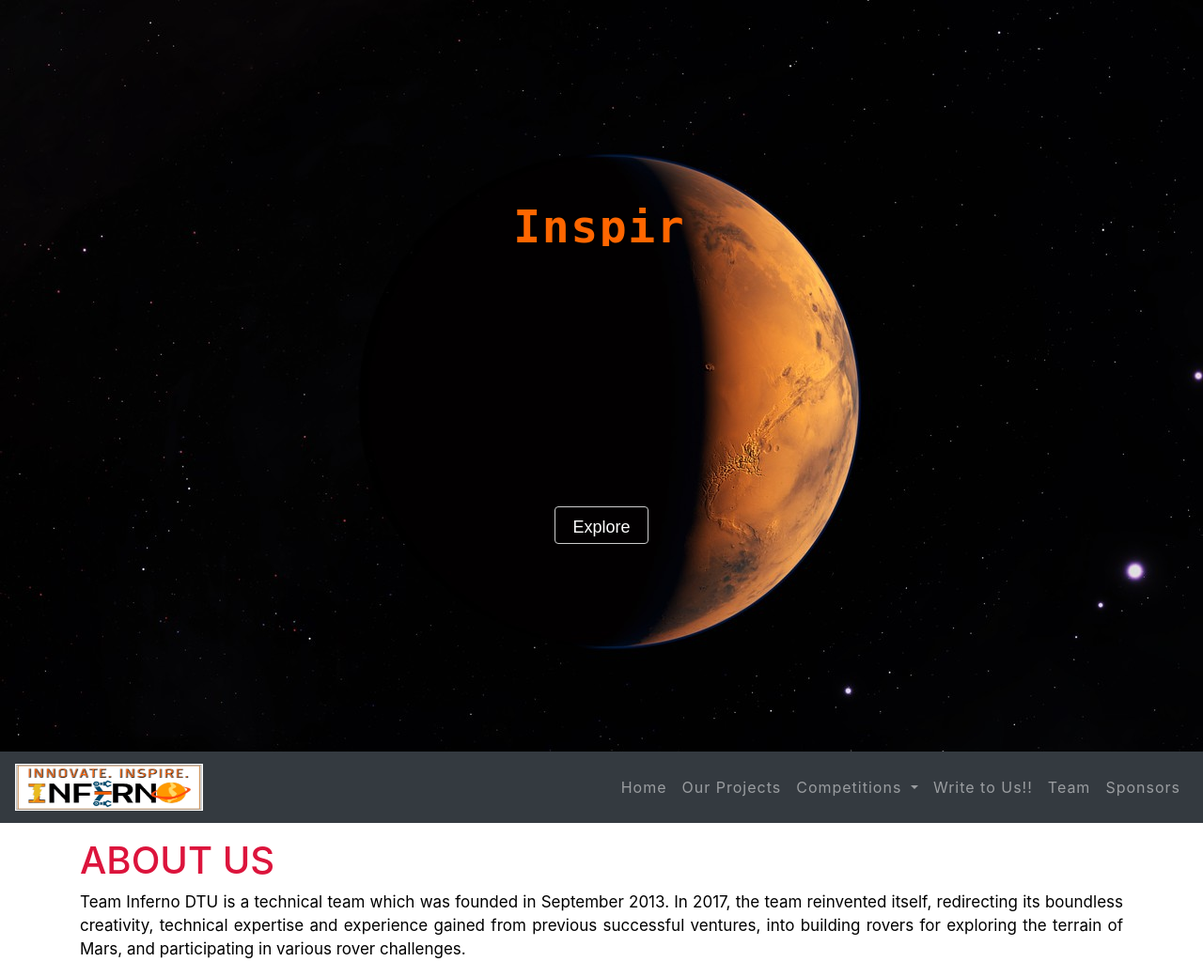
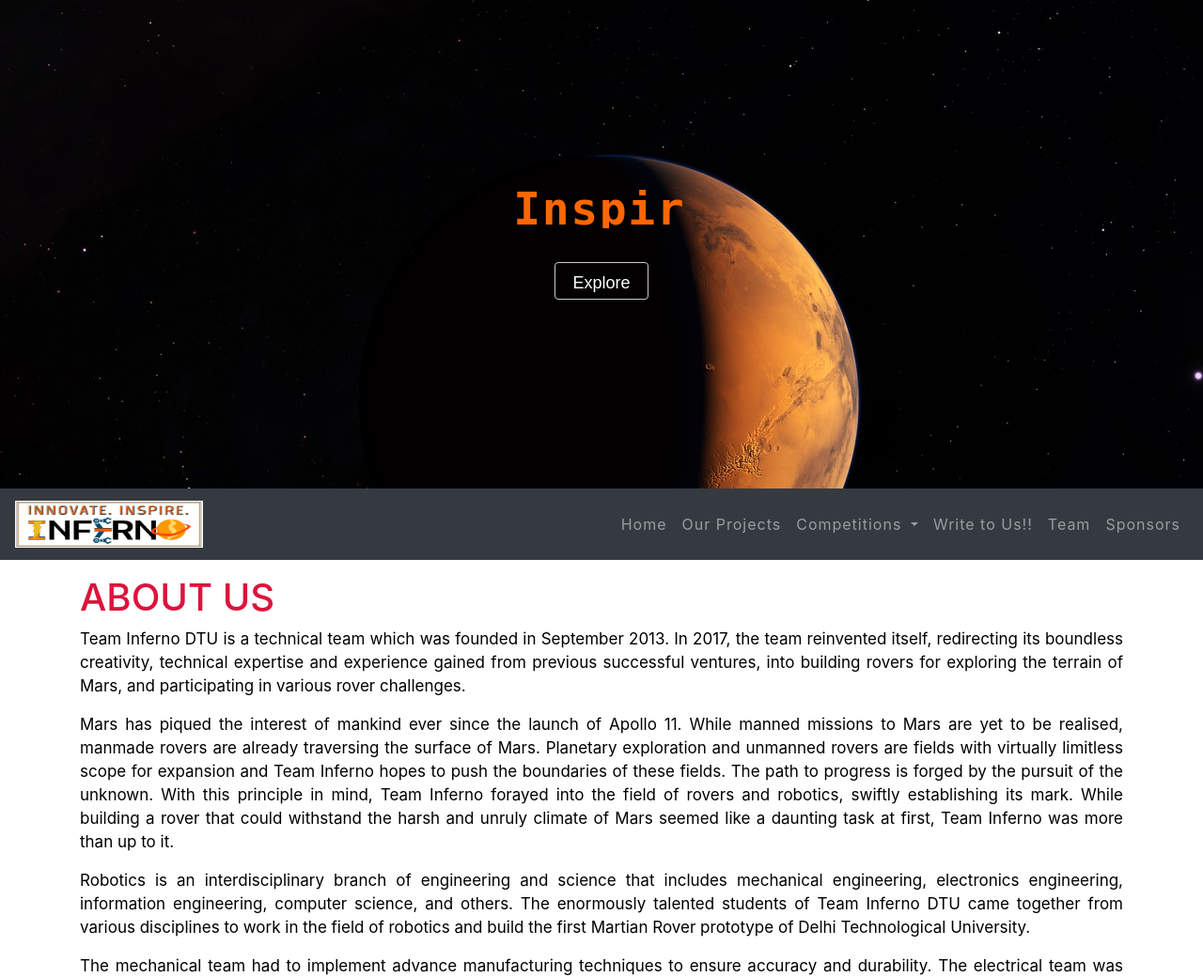
Before and after one commit to Pythpiyush/INFERNO26, a Django app: page / in a window 1280 px wide. Shown: the top 1040 px of the page at 94% size. Run offline with Django 3.2, Linux system fonts and the light colour scheme; some libraries are stand-ins or nearby versions.

Commit message:
cleared errors

```diff
--- a/INFERNO/urls.py
+++ b/INFERNO/urls.py
@@ -20,5 +20,5 @@
 
 urlpatterns = [
     path('admin/', admin.site.urls),
-    path("", include('HOME.urls')),
+    path('', include('HOME.urls')),
 ]+static(settings.MEDIA_URL,document_root=settings.MEDIA_ROOT)
--- a/static/CS/contact.css
+++ b/static/CS/contact.css
@@ -9,5 +9,5 @@
 		}
 		.bgimage{
 		   padding: 5px;
-            background-image:url('/media/mp.jpg')
+            background-image:url('/media/marsbg2.jpg')
 		}
--- a/static/CS/home.css
+++ b/static/CS/home.css
@@ -63,7 +63,7 @@
   display: flex;
   align-items: center;
   justify-content: center;
- margin-top: 25%;
+    padding-top: 20px;
 
 }
 #launch{
@@ -98,7 +98,7 @@
 	color: #eee;
 }
 .land{
-	height: 100vh;
+	height: 65vh;
 	display: flex;
 	justify-content: center;
 	align-items: center;
--- a/static/CS/team.css
+++ b/static/CS/team.css
@@ -11,6 +11,6 @@
 		.bgimage{
         padding-top: 3px;
         padding-block-end: 4px;
-		background-image: url('/media/1781.jpg')
+		background-image: url('/media/teambg.jpg')
 
 		}
--- a/templates/HOME/basic.html
+++ b/templates/HOME/basic.html
@@ -18,7 +18,7 @@
   <nav class="navbar navbar-expand-lg navbar-dark bg-dark">
     <a class="navbar-brand" href="/">
     <div style="width: 200px;height: 50px;">
-        <img style="height:100%; width:100%;" src="media/logo.PNG">
+        <img src="{% static 'logo/logo.png' %}" style="height:100%; width:100%;" alt="My image">
     </div>
     </a>
     <button class="navbar-toggler" type="button" data-toggle="collapse" data-target="#navbarSupportedContent" aria-controls="navbarSupportedContent" aria-expanded="false" aria-label="Toggle navigation">
--- a/templates/HOME/contact.html
+++ b/templates/HOME/contact.html
@@ -6,6 +6,7 @@
 {% block title%}Send your love{% endblock %}
 {%block contactactive %}active{% endblock %}
 {% block body %}
+
     <div class="bgimage">
     <div class="container" id="marsimage">
     <div id="spacing">
```
Also changed, not shown: media/solidworks-social_12.jpg (added), media/teambg.jpg (added), static/logo/logo.png (added).
